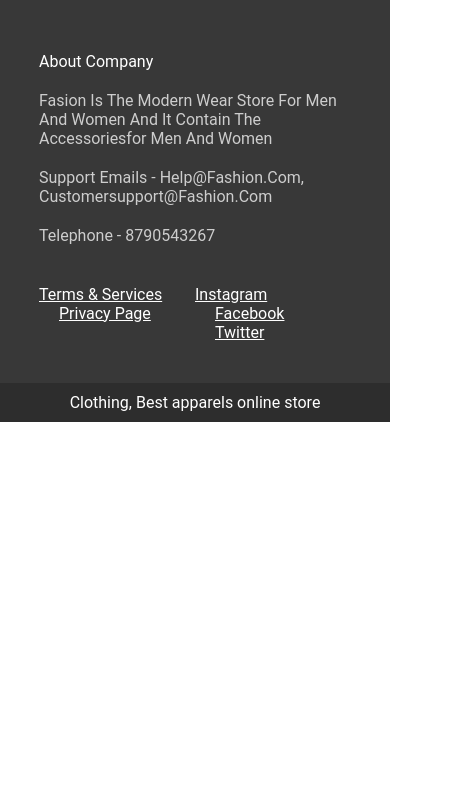
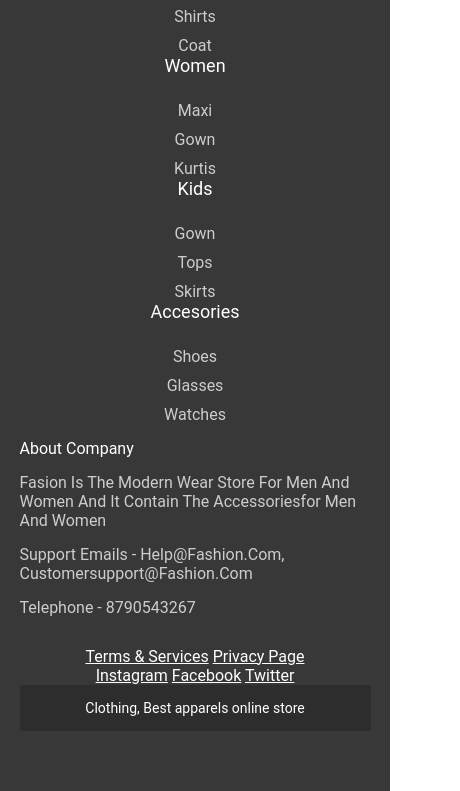
Before and after one commit to Afra-2003/Fashion-Modern-Clothing-store, a plain HTML site: page index.html in a window 390 px wide. Shown: the part 3169-3960 px from the top of the page, 460 px wide, since content can reach past the window. Before the commit the page ends 3591 px from the top, so only its background shows below. Drawn offline with Linux system fonts and the light colour scheme; files whose address does not match are found by name.

Commit message:
Update footer.css

```diff
--- a/footer.css
+++ b/footer.css
@@ -84,3 +84,57 @@ footer{
     color: #fff;
     background: rgba(0, 0, 0, 0.2);
 }
+/* Media query for mobile devices */
+@media only screen and (max-width: 768px) {
+    footer {
+        padding: 20px 5vw; /* Reduce padding for mobile */
+        padding-bottom: 60px; /* Adjust bottom padding */
+    }
+
+    .footer-content {
+        flex-direction: column; /* Stack footer content vertically */
+        align-items: center;
+    }
+
+    .footer-content .logo {
+        height: 120px; /* Reduce logo size for mobile */
+        margin-bottom: 20px; /* Add spacing below logo */
+    }
+
+    .footer-ul-container {
+        width: 100%; /* Make ul container full width */
+        flex-direction: column; /* Stack categories vertically */
+        align-items: center;
+    }
+
+    .category {
+        width: 100%; /* Make category full width */
+        align-items: center; /* Center align text */
+    }
+
+    .category-title {
+        font-size: 18px; /* Reduce font size */
+        margin-bottom: 15px; /* Adjust margin for better spacing */
+    }
+
+    .footer-title, .info {
+        font-size: 16px; /* Reduce font size */
+        margin: 15px 0; /* Adjust margin for mobile */
+    }
+
+    .footer-social-container {
+        flex-direction: column; /* Stack social links vertically */
+        align-items: center; /* Center align social links */
+        margin-top: 30px; /* Adjust top margin */
+    }
+
+    .social-link {
+        margin: 10px 0; /* Add margin between social links */
+    }
+
+    .footer-credit {
+        position: relative; /* Change position to relative */
+        padding: 15px 5vw; /* Adjust padding for better readability */
+        font-size: 14px; /* Reduce font size */
+    }
+}
```
